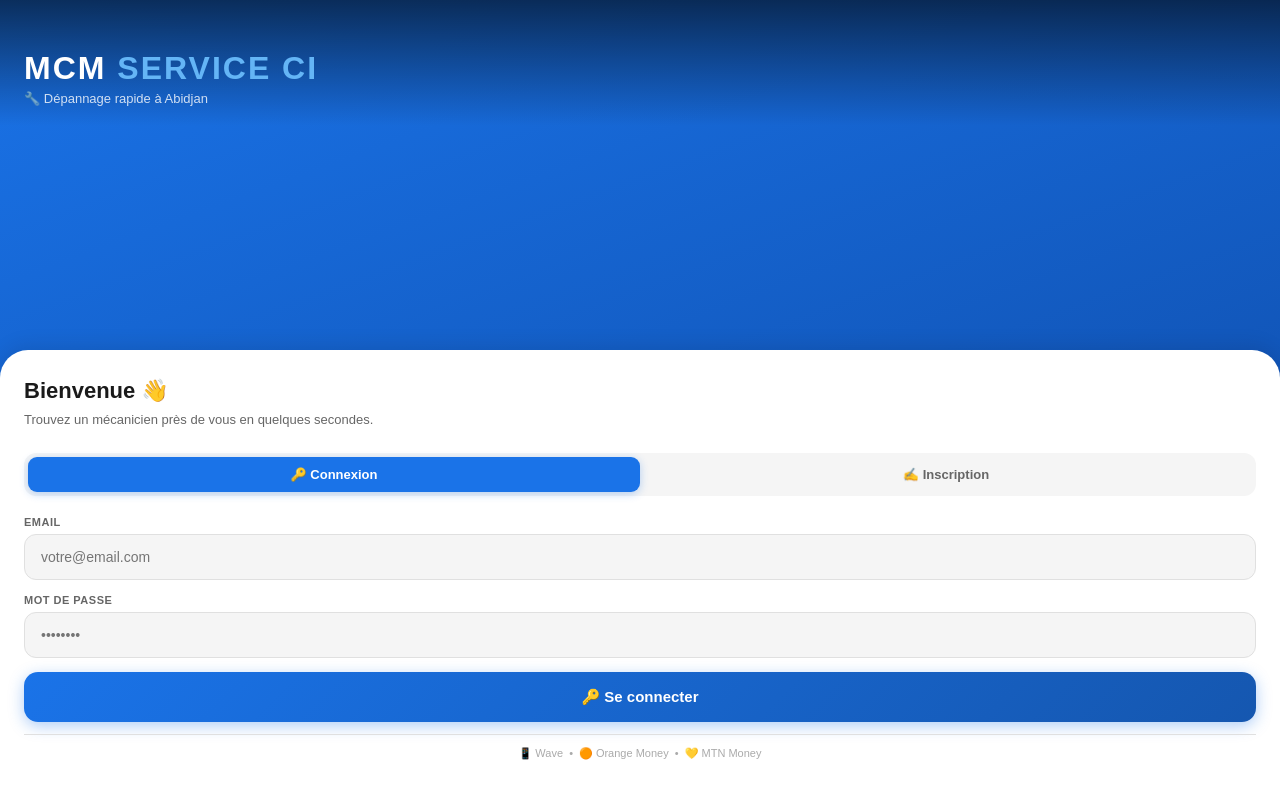
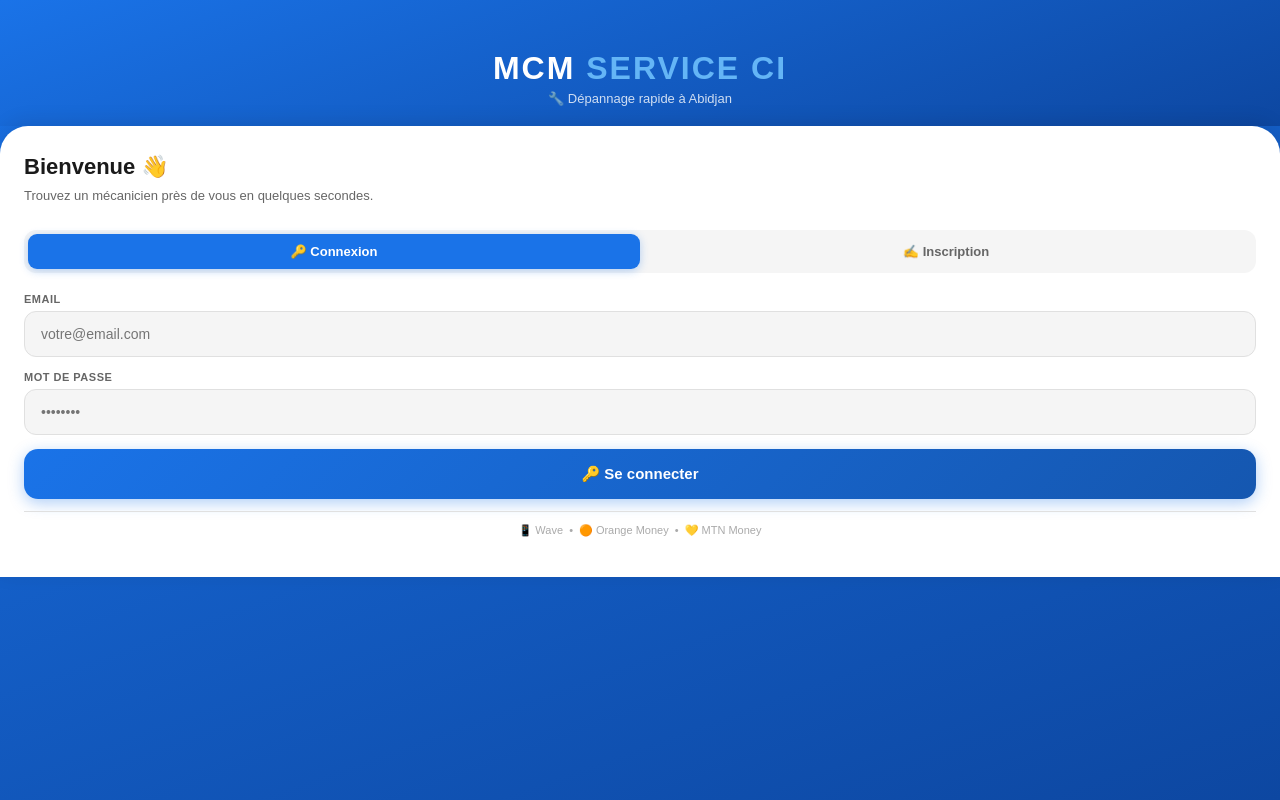
Before and after one commit to zilatantall-prog/mcm-frontend, a website: page index.html in a window 1280 px wide. Drawn offline with nearby package versions, Linux system fonts and the light colour scheme.

Commit message:
Fix accueil-top bloque clics

```diff
--- a/index.html
+++ b/index.html
@@ -17,8 +17,8 @@ body{font-family:'Arial',sans-serif;background:var(--blanc);color:var(--texte);}
 #overlay-fond{display:none;}
 .ecran{display:none;position:fixed;top:0;left:0;width:100%;height:100%;z-index:10;overflow-y:auto;}
 .ecran.actif{display:flex;flex-direction:column;}
-#ecran-accueil{justify-content:flex-end;background:linear-gradient(160deg,#1a73e8,#0d47a1);}
-.accueil-top{position:absolute;top:0;left:0;right:0;padding:50px 24px 20px;background:linear-gradient(to bottom,rgba(0,0,0,0.6),transparent);z-index:2;}
+#ecran-accueil{justify-content:flex-start;background:linear-gradient(160deg,#1a73e8,#0d47a1);overflow-y:auto;}
+.accueil-top{padding:50px 24px 20px;background:linear-gradient(160deg,#1a73e8,#0d47a1);text-align:center;}
 .accueil-logo{font-size:32px;font-weight:900;letter-spacing:2px;color:white;}
 .accueil-logo span{color:#64b5f6;}
 .accueil-sub{font-size:13px;color:rgba(255,255,255,0.8);margin-top:4px;}
```
